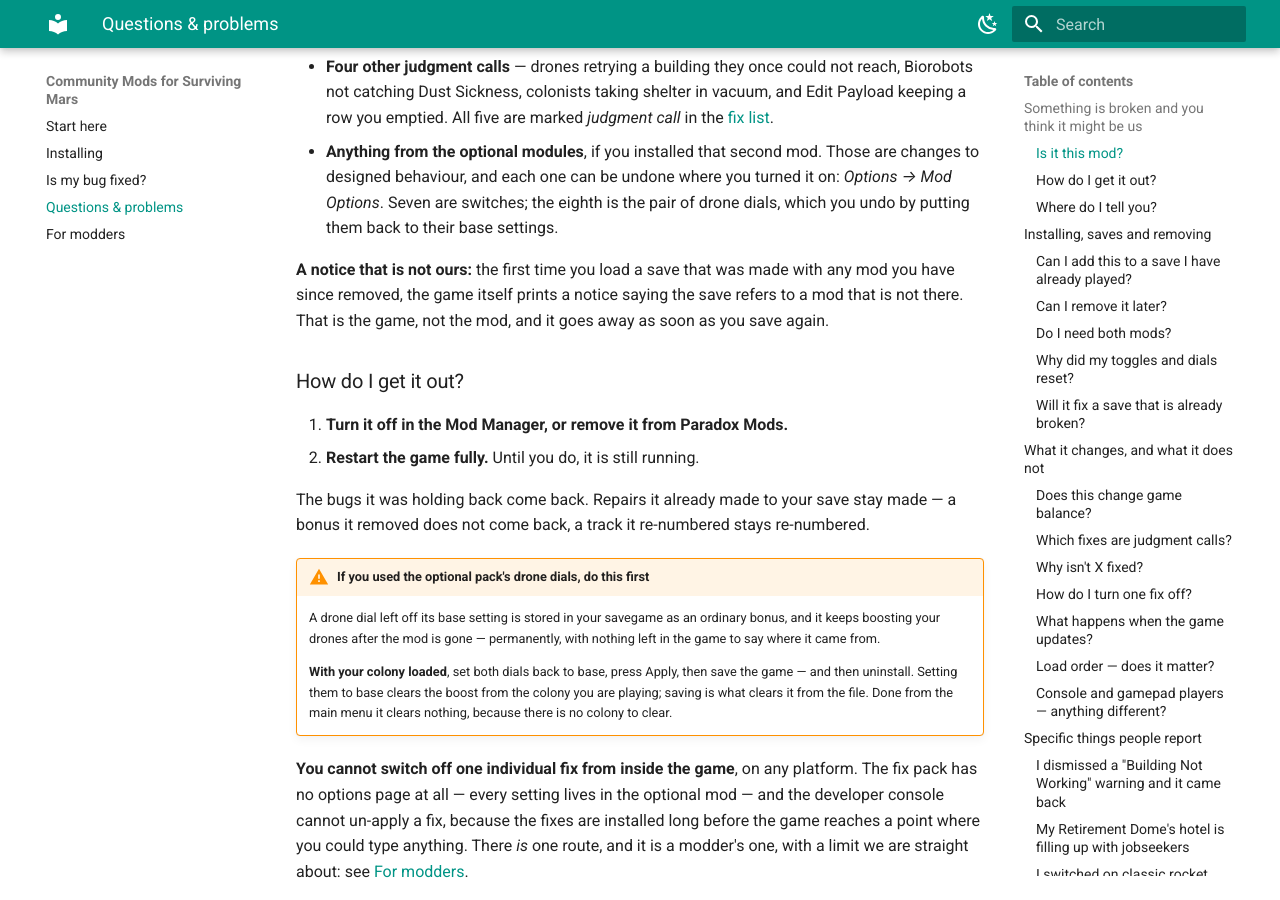
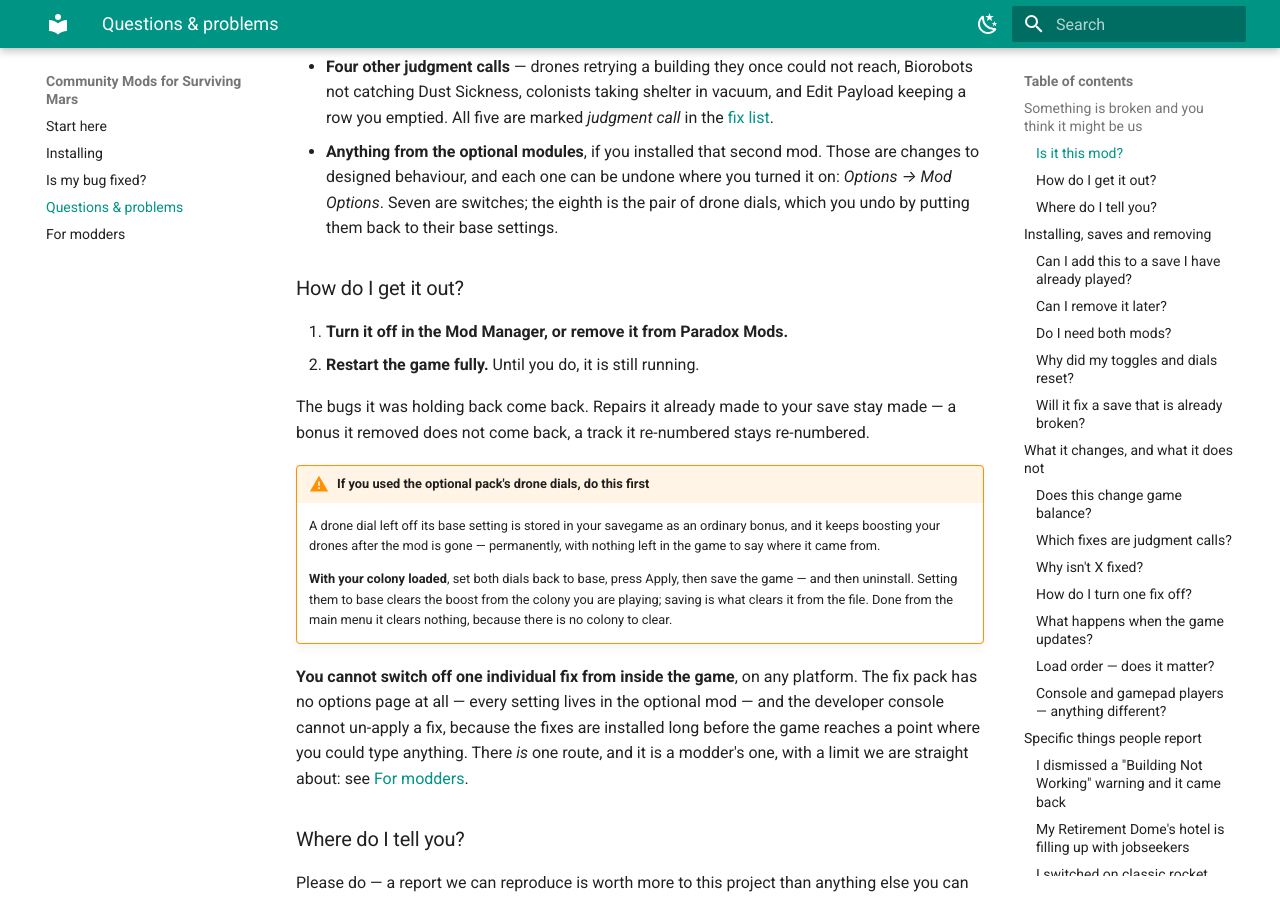
Before and after one commit to catt144/SMR-CommunityMods, an MkDocs documentation site: the page built from content/faq.md, in a window 1280 px wide and 900 px high, scrolled down 658 px. Built offline with MkDocs 1.6.1 and Material for MkDocs 9.7.7, drawn with Linux system fonts in a browser that asks for light colours.

Commit message:
The owner rules on all five launch questions in one sitting and every ruling lands the same hour: the farewell notice nobody would ever see is cut from every sign in every shop and the mistaken source page is corrected so no future scribe copies it back; the rescue tool stays in the drawer as insurance rather than on the shelf, its order slip deleted from the sibling's sign the way the slip itself said to do; its dialog ships as built because nothing ships at all; the removal wording stands alone as the owner chose; and the second mod stops calling itself a beta. The launch sheet and the board now say the afternoon owes no decisions - only a picture, two uploads, and a switch
Co-Authored-By: Claude Fable 5 <noreply@anthropic.com>

```diff
--- a/content/faq.md
+++ b/content/faq.md
@@ -33,11 +33,6 @@ nothing.
   are changes to designed behaviour, and each one can be undone where you turned
   it on: *Options → Mod Options*. Seven are switches; the eighth is the pair of
   drone dials, which you undo by putting them back to their base settings.
-
-**A notice that is not ours:** the first time you load a save that was made with
-any mod you have since removed, the game itself prints a notice saying the save
-refers to a mod that is not there. That is the game, not the mod, and it goes
-away as soon as you save again.
 
 ### How do I get it out?
 
```
